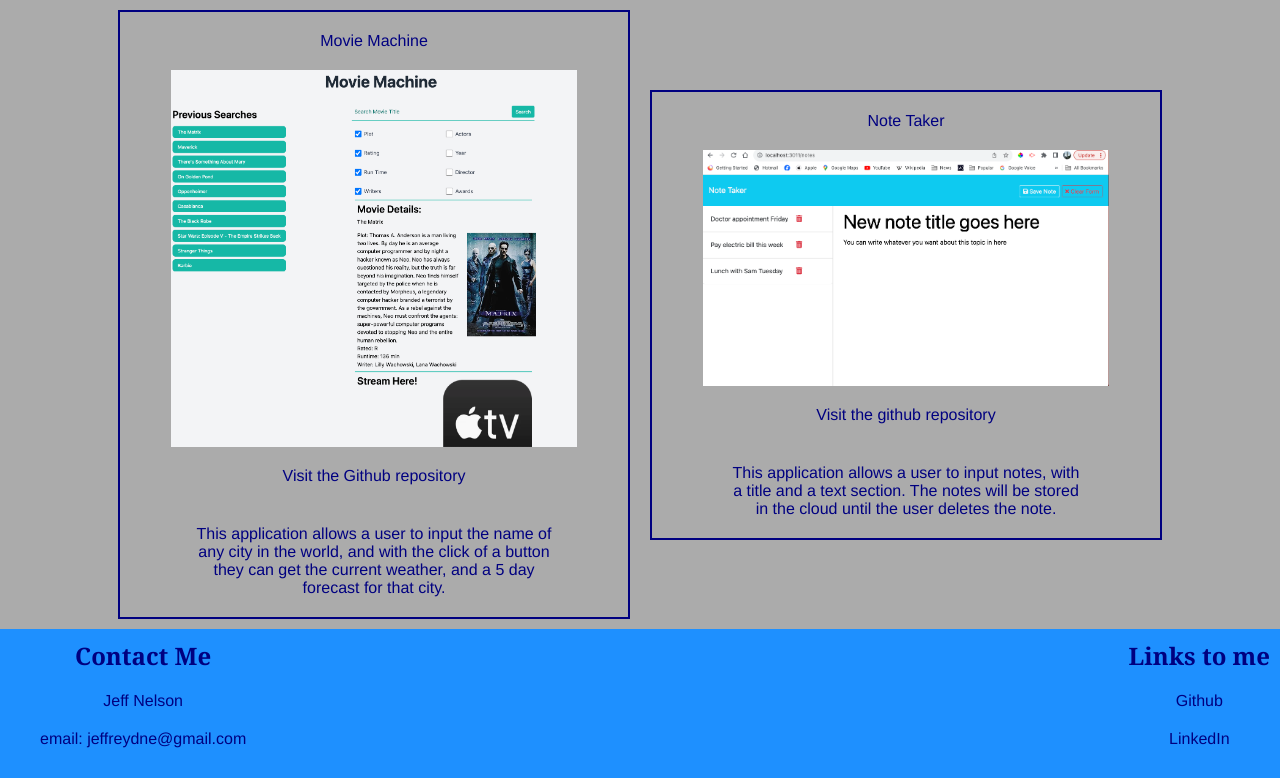
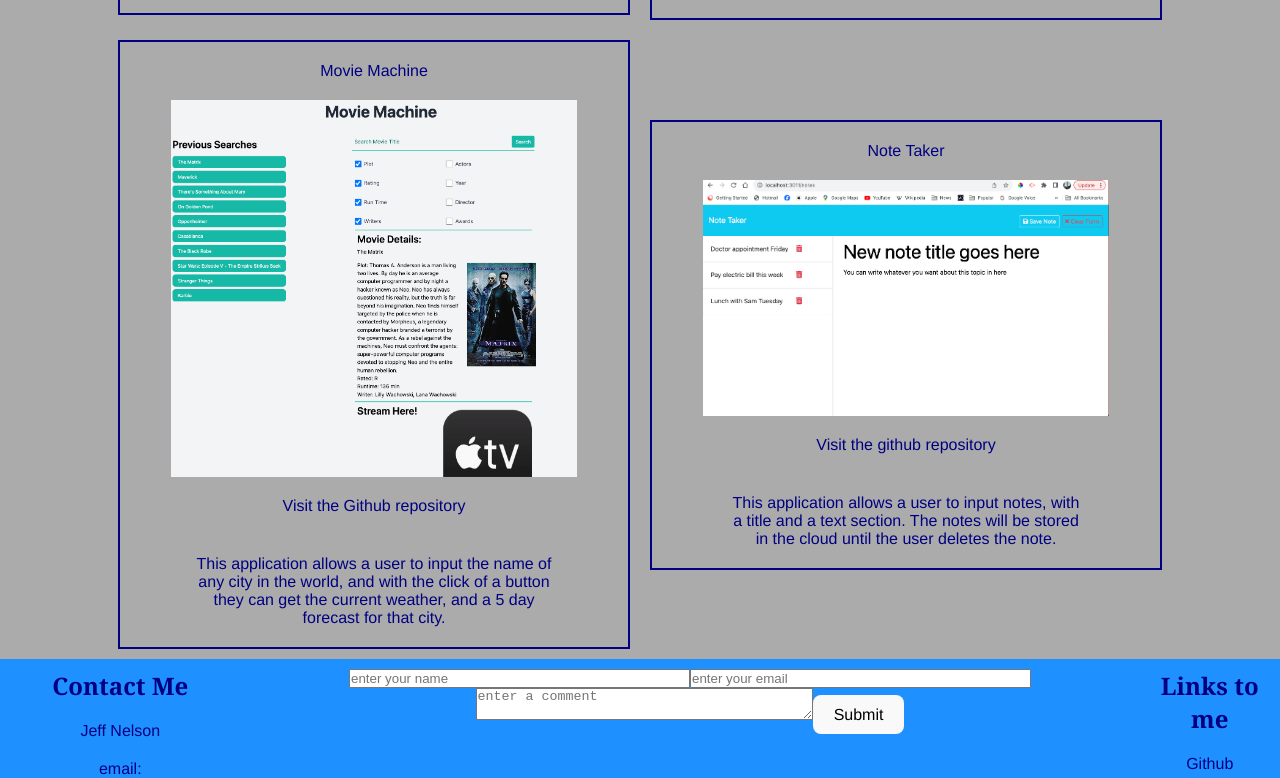
Before and after one commit to Jeffreydne/MyPortfolio-Jeff-Nelson, a React (Vite) app: page / in a window 1280 px wide. Shown: the part 2004-2782 px from the top of the page. Built offline with nearby package versions, Linux system fonts and the light colour scheme.

Commit message:
adjust css & add contactForm

```diff
--- a/src/App.css
+++ b/src/App.css
@@ -27,7 +27,7 @@ header {
   position: fixed;
   top: 0;
   z-index: 3;
-  max-width: 1280px;
+  max-width: 1400px;
 }
 
    /* navbar container allows contents to align at left and right of header. Will use media queries to align vertically at smaller screen size.*/
@@ -46,6 +46,9 @@ header {
 #profile-img {
   border-radius: 50%;
   transition: all 1s ease-in-out;
+}
+#projects {
+  margin-top: 50px;
 }
 /* use hover pseudo-element to translate my profile photo to right when hovered over. Transition is used in actual element to animate this process  */
 #profile-img:hover {
@@ -112,7 +115,7 @@ a img {
   transition: all 1s ease-in-out;
 }
 .nps:hover::before {
-  content: "Click anywhere on any of the projects to be taken to the actual site." ;
+  content: "Click anywhere on any of the projects to be taken to the deployed site of that project." ;
   display: block;
   border: 2px solid navy;
   background-color: navy;
--- /dev/null
+++ b/src/components/ContactForm.jsx
@@ -0,0 +1,20 @@
+function ContactForm() {
+    return (
+        <>
+            <div id="contactFormDiv">
+                <form>
+                    <input type="text" name="name" size ="40" id="name" placeholder="enter your name">
+
+                    </input>
+                    <input name="email" type="email" id="email" size="40" placeholder="enter your email">
+
+                    </input>
+                    <textarea name="comments" cols="40" rows="2" placeholder="enter a comment"></textarea>
+                    <button type="submit">Submit</button>
+                </form>
+            </div>
+        </>
+    )
+}
+
+export default ContactForm
--- a/src/components/Footer.jsx
+++ b/src/components/Footer.jsx
@@ -1,3 +1,4 @@
+import ContactForm from "./ContactForm";
 
 function Footer() {
     // return the desired HTML for the footer
@@ -9,6 +10,7 @@ function Footer() {
                     <p>Jeff Nelson</p>
                     <p>email: jeffreydne@gmail.com</p>
                 </div>
+                <ContactForm />
                 <div>
                     <h2>Links to me</h2>
                     <a href="https://github.com/Jeffreydne"><p>Github</p></a>
--- a/src/components/Intro.jsx
+++ b/src/components/Intro.jsx
@@ -6,9 +6,9 @@ function Intro() {
                 <h2>Let&apos;s talk about what I can do to help you meet your goals!</h2>
             </div>
             <section id="about">
-                <h2 id="projects-scroll">About Me</h2>
+                <h2>About Me</h2>
                 <p>I am a full stack web developer who can help your company grow your products by launching (or updating) a well designed, compelling website with great Search Engine Optimization.</p>
-                <p>I am available to expertly take care of all your website needs! Whether you are looking to fix bugs, update an aging site, or develop an entirely new project, I am here to help you!</p>
+                <p id="projects-scroll">I am available to expertly take care of all your website needs! Whether you are looking to fix bugs, update an aging site, or develop an entirely new project, I am here to help you!</p>
                 <p>Prior to becoming a web developer, I spent 30 years in healthcare, retiring in early 2020. Outside of work I enjoy boardgames, playing sports and travel.</p>
             </section>
         </>
```
